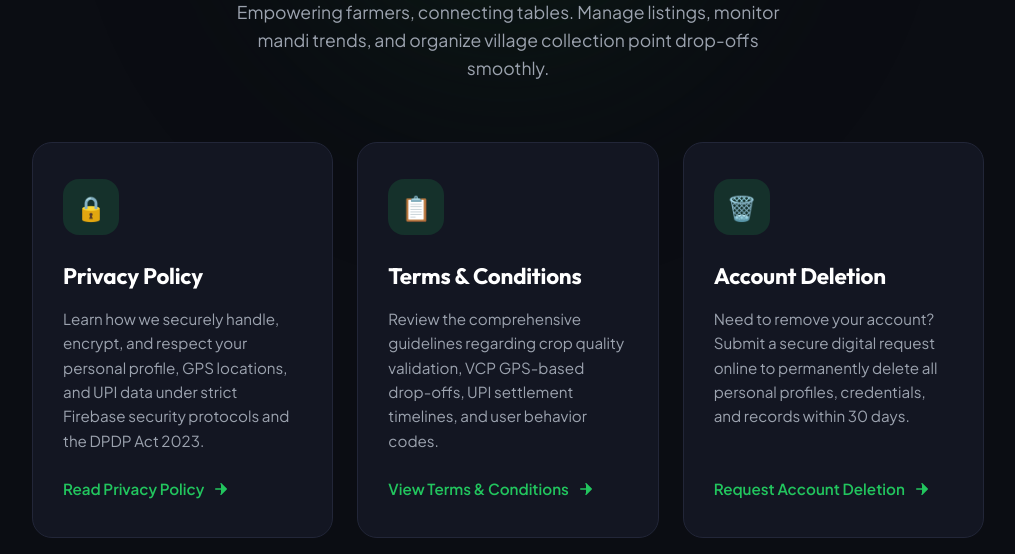
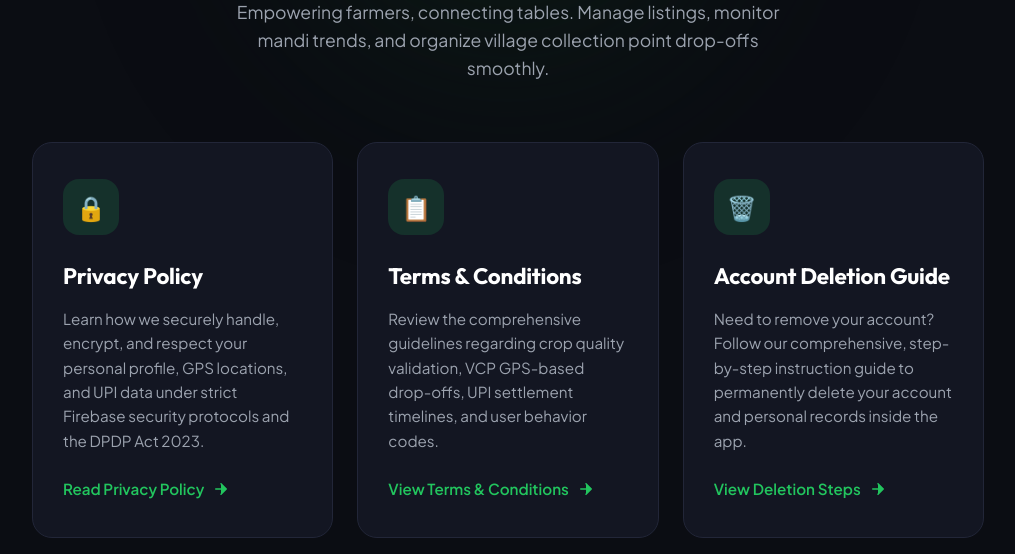
Before and after one commit to HEMNANT/priv-terms, a plain HTML site: page index.html in a window 1280 px wide. Shown: the part 246-800 px from the top of the page, without its empty margins (132-1147 px from the left). Drawn offline with Linux system fonts and the light colour scheme.

Commit message:
Remove all remaining references to online request desk and replace with app deletion guide links

```diff
--- a/index.html
+++ b/index.html
@@ -458,10 +458,10 @@
                 <a href="account-deletion.html" class="card" id="card-deletion">
                     <div class="card-icon">🗑️</div>
                     <div class="card-content">
-                        <h2>Account Deletion</h2>
-                        <p>Need to remove your account? Submit a secure digital request online to permanently delete all personal profiles, credentials, and records within 30 days.</p>
+                        <h2>Account Deletion Guide</h2>
+                        <p>Need to remove your account? Follow our comprehensive, step-by-step instruction guide to permanently delete your account and personal records inside the app.</p>
                         <div class="card-action">
-                            <span>Request Account Deletion</span>
+                            <span>View Deletion Steps</span>
                             <svg viewBox="0 0 24 24"><path d="M5 12h14M12 5l7 7-7 7" stroke="currentColor" stroke-width="2" stroke-linecap="round" stroke-linejoin="round"/></svg>
                         </div>
                     </div>
```
Also changed, not shown: privacy-policy.html (+1 -1 lines), terms-conditions.html (+1 -1 lines).
